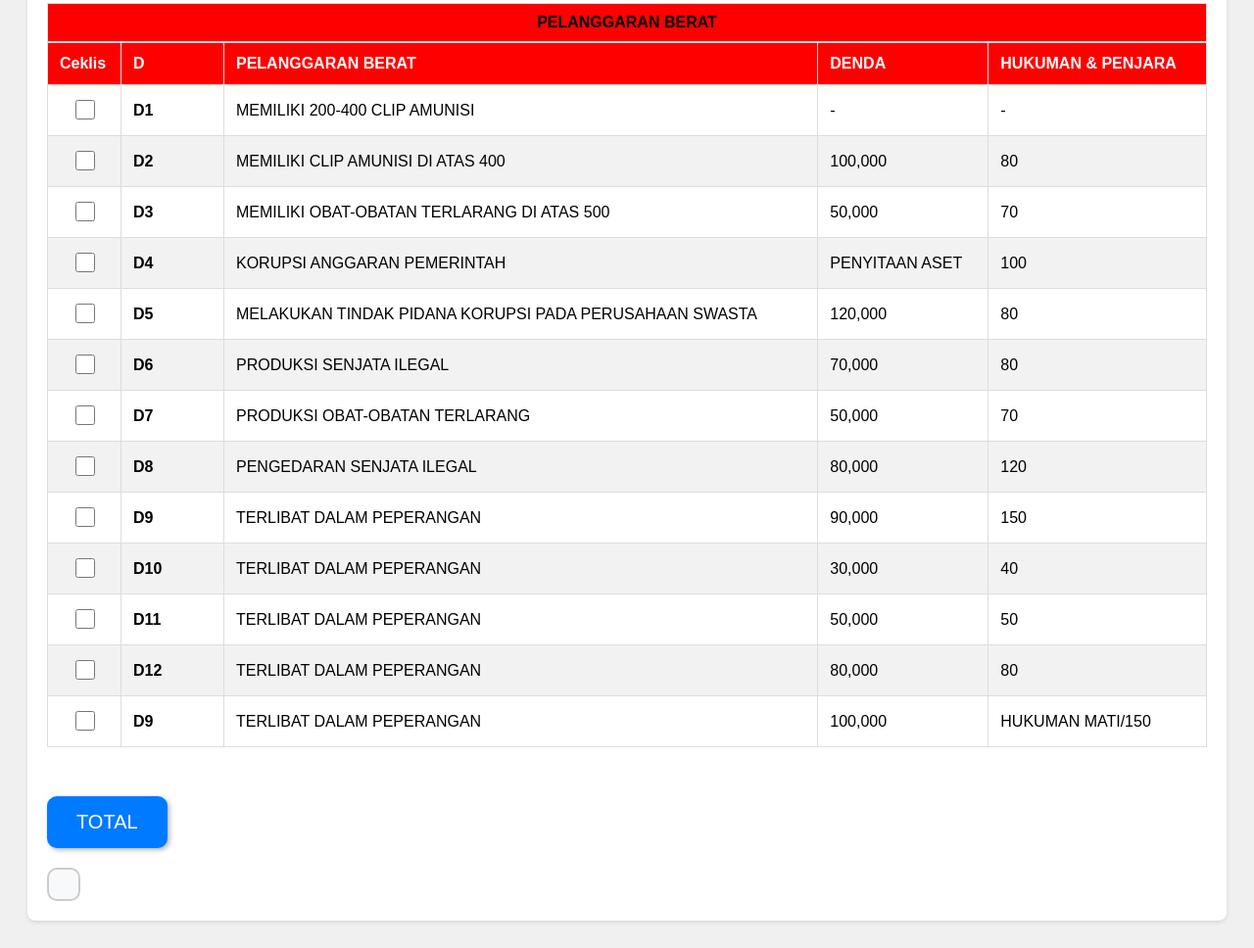
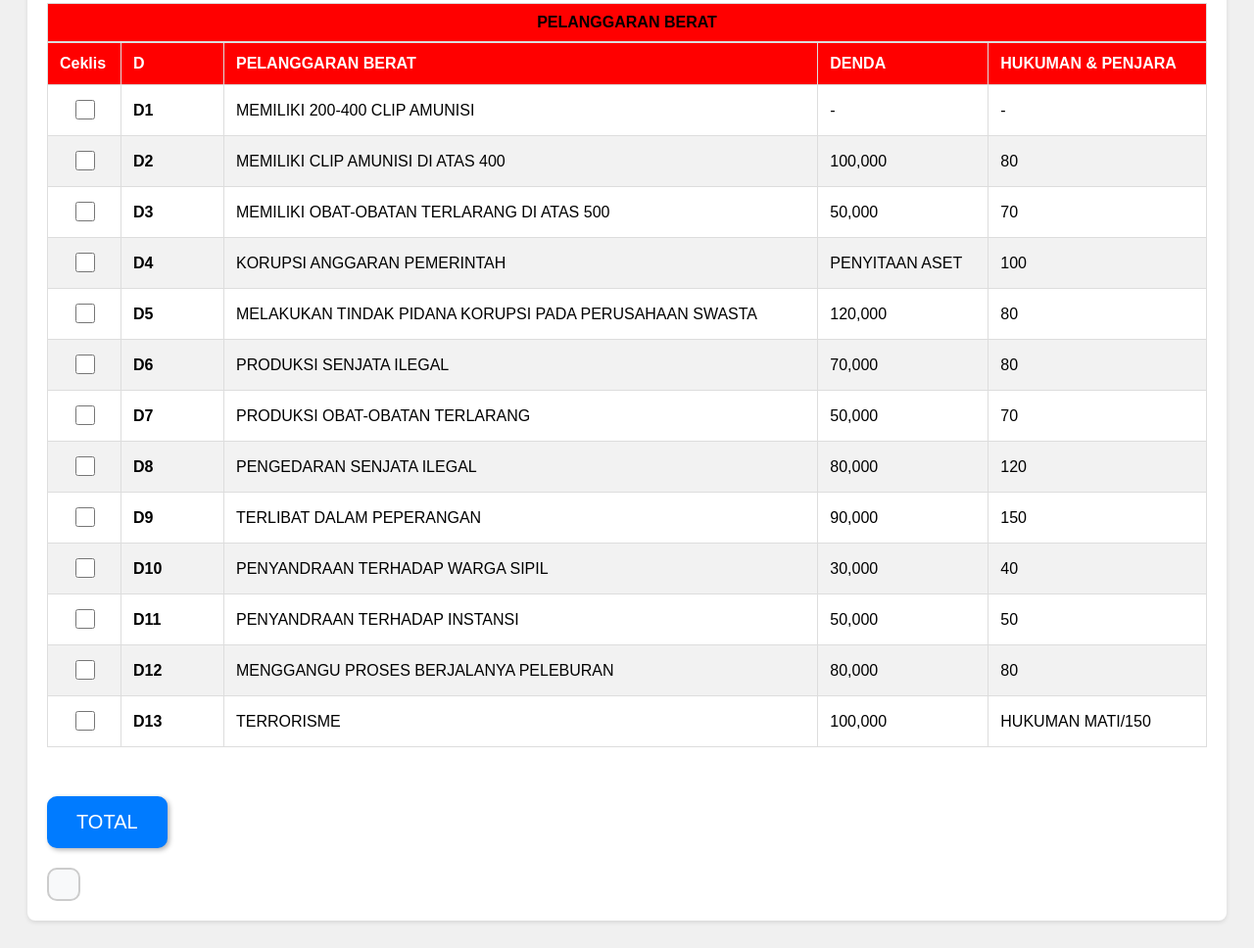
Before and after one commit to schivac/polku, a plain HTML site: page index.html in a window 1280 px wide. Shown: the part 2739-3707 px from the top of the page at 98% size. Drawn offline with Linux system fonts and the light colour scheme.

Commit message:
Update index.html

```diff
--- a/index.html
+++ b/index.html
@@ -683,7 +683,7 @@
                        onchange="updateSelections()">
             </td>
             <td class="code-cell">D10</td>
-            <td>TERLIBAT DALAM PEPERANGAN</td>
+            <td>PENYANDRAAN TERHADAP WARGA SIPIL</td>
             <td>30,000</td>
             <td>40</td>
         </tr>
@@ -698,7 +698,7 @@
                        onchange="updateSelections()">
             </td>
             <td class="code-cell">D11</td>
-            <td>TERLIBAT DALAM PEPERANGAN</td>
+            <td>PENYANDRAAN TERHADAP INSTANSI</td>
             <td>50,000</td>
             <td>50</td>
         </tr>
@@ -713,7 +713,7 @@
                        onchange="updateSelections()">
             </td>
             <td class="code-cell">D12</td>
-            <td>TERLIBAT DALAM PEPERANGAN</td>
+            <td>MENGGANGU PROSES BERJALANYA PELEBURAN</td>
             <td>80,000</td>
             <td>80</td>
         </tr>
@@ -727,8 +727,8 @@
                        data-jail="HUKUMAN MATI/150"
                        onchange="updateSelections()">
             </td>
-            <td class="code-cell">D9</td>
-            <td>TERLIBAT DALAM PEPERANGAN</td>
+            <td class="code-cell">D13</td>
+            <td>TERRORISME</td>
             <td>100,000</td>
             <td>HUKUMAN MATI/150</td>
         </tr>
```
